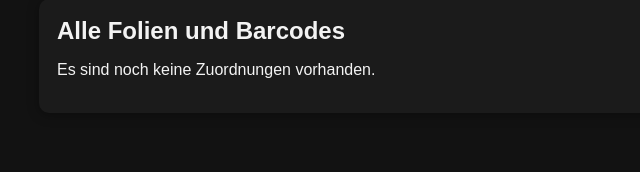
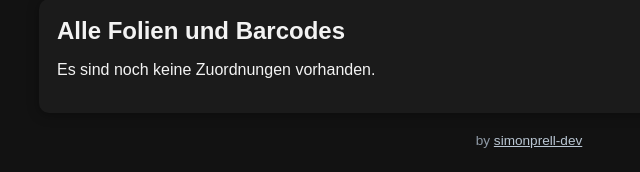
Before and after one commit to simonprell-dev/rpi_barcode_webserver, a Flask app: page /admin in a window 1280 px wide. Shown: the part 961-1133 px from the top of the page, without its empty margins (111-751 px from the left). Before the commit the page ends 1039 px from the top, so only its background shows below. Run offline with Flask 3, Linux system fonts and the light colour scheme.

Commit message:
add admin author credit

```diff
--- a/static/styles.css
+++ b/static/styles.css
@@ -156,6 +156,17 @@ html, body {
   box-shadow: 0 2px 12px rgba(0, 0, 0, 0.35);
 }
 
+.admin-credit {
+  margin: 4px 0 0;
+  text-align: center;
+  color: #8f9aa6;
+  font-size: 0.85rem;
+}
+
+.admin-credit a {
+  color: #b9c6d3;
+}
+
 .status-grid {
   display: grid;
   grid-template-columns: repeat(auto-fit, minmax(180px, 1fr));
--- a/templates/admin.html
+++ b/templates/admin.html
@@ -123,6 +123,10 @@
         <p>Es sind noch keine Zuordnungen vorhanden.</p>
       {% endif %}
     </section>
+
+    <p class="admin-credit">
+      by <a href="https://github.com/simonprell-dev" target="_blank" rel="noopener noreferrer">simonprell-dev</a>
+    </p>
   </div>
 
   <script>
```
